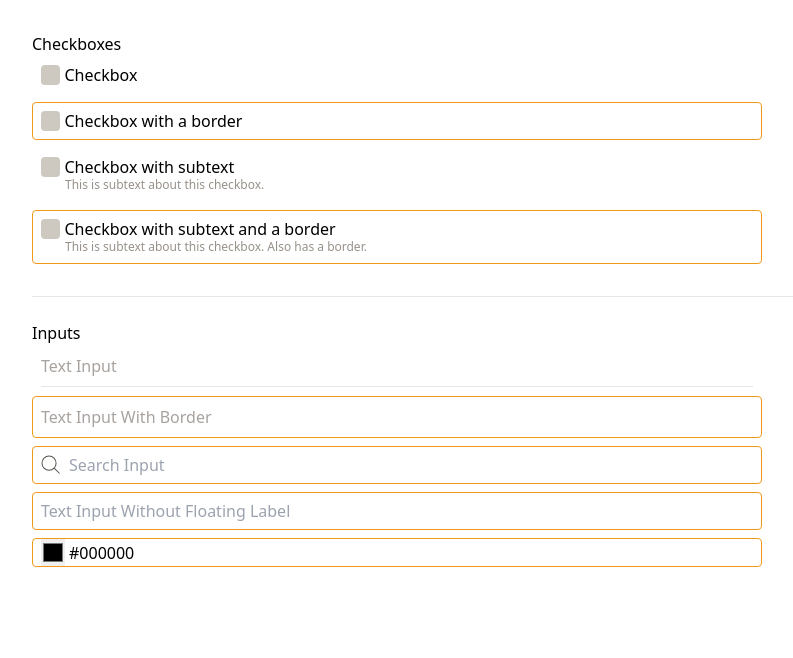
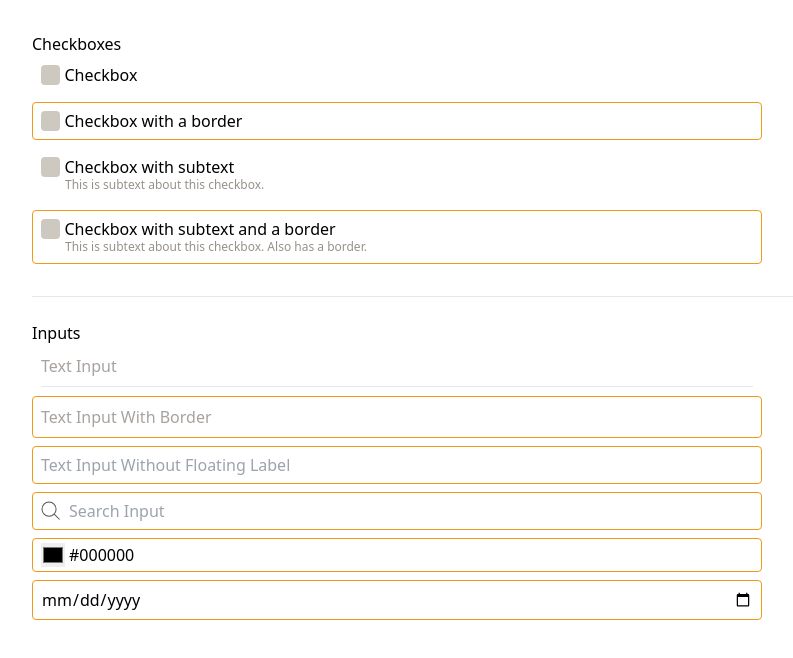
Before and after one commit to ks-rjjones/component-library, a React (Vite) app: page / in a window 1280 px wide. Shown: the top 658 px of the page, without its empty margins (0-793 px from the left). Built offline with nearby package versions, Linux system fonts and the light colour scheme.

Commit message:
add date + fixes

```diff
--- a/src/App.tsx
+++ b/src/App.tsx
@@ -8,6 +8,7 @@ function App() {
   const [textInput, setTextInput] = useState("");
   const [searchInput, setSearchInput] = useState("");
   const [colorInput, setColorInput] = useState("");
+  const [dateInput, setDateInput] = useState("");
 
   const Spacer = () => <div className="my-2" />;
 
@@ -58,15 +59,6 @@ function App() {
         />
         <Spacer />
         <Input
-          inputName="searchInput"
-          label="Search Input"
-          type="search"
-          value={searchInput}
-          onChange={setSearchInput}
-          border
-        />
-        <Spacer />
-        <Input
           inputName="textInputWithoutFloatingLabel"
           label="Text Input Without Floating Label"
           type="text"
@@ -74,6 +66,15 @@ function App() {
           onChange={setTextInput}
           border
           noFloat
+        />
+        <Spacer />
+        <Input
+          inputName="searchInput"
+          label="Search Input"
+          type="search"
+          value={searchInput}
+          onChange={setSearchInput}
+          border
         />
         <Spacer />
         <Input
@@ -86,6 +87,15 @@ function App() {
           noFloat
         />
         <Spacer />
+        <Input
+          inputName="dateInput"
+          label="Date Input"
+          type="date"
+          value={dateInput}
+          onChange={setDateInput}
+          noFloat
+          border
+        />
         <Spacer />
       </div>
     </>
--- a/src/components/Input.tsx
+++ b/src/components/Input.tsx
@@ -42,9 +42,49 @@ export default function Input(p: IInputProps) {
 
   const [isFocused, setIsFocused] = useState(false);
 
+  const isColor = useMemo(() => p.type === "color", [p.type]);
+  const isDate = useMemo(() => p.type === "date", [p.type]);
+  const _isDateTime = useMemo(() => p.type === "datetime-local", [p.type]);
+  const _isEmail = useMemo(() => p.type === "email", [p.type]);
+  const _isFile = useMemo(() => p.type === "file", [p.type]);
+  const _isHidden = useMemo(() => p.type === "hidden", [p.type]);
+  const _isMonth = useMemo(() => p.type === "month", [p.type]);
+  const _isNumber = useMemo(() => p.type === "number", [p.type]);
+  const _isPassword = useMemo(() => p.type === "password", [p.type]);
+  const isSearch = useMemo(() => p.type === "search", [p.type]);
+  const _isTel = useMemo(() => p.type === "tel", [p.type]);
+  const isText = useMemo(() => p.type === "text", [p.type]);
+  const _isTime = useMemo(() => p.type === "time", [p.type]);
+  const _isUrl = useMemo(() => p.type === "url", [p.type]);
+  const _isWeek = useMemo(() => p.type === "week", [p.type]);
+
+  const colorPadding = useMemo(() => {
+    return `${isColor ? (p.noFloat ? "my-1 !p-0" : "mt-4 !p-0 mb-0.5") : ""}`;
+  }, [isColor, p.noFloat]);
+
+  const colorSize = useMemo(() => {
+    return `${isColor ? "size-6" : "w-full"}`;
+  }, [isColor]);
+
+  const labelPos = useMemo(() => {
+    return `${p.value || isFocused || isColor || isDate ? "translate-y-0.5" : "translate-y-3"}`;
+  }, [p.value, isFocused, isColor, isDate]);
+
+  const labelSize = useMemo(() => {
+    return `${p.value || isFocused || isColor || isDate ? "text-xs	" : "text-base"}`;
+  }, [p.value, isFocused, isColor, isDate]);
+
+  const labelVisibility = useMemo(() => {
+    return `${(p.noFloat || p.type === "search") && "hidden"}`;
+  }, [p.noFloat, p.type]);
+
   const searchFont = useMemo(() => {
     return `${p.helperText && p.type === "search" && "placeholder:italic placeholder:text-stone-400"}`;
   }, [p.helperText, p.type]);
+
+  const searchPadding = useMemo(() => {
+    return `${p.noFloat || p.type === "search" ? "py-1.5" : "pt-4"}`;
+  }, [p.noFloat, p.type]);
 
   const SearchIcon = () => {
     return (
@@ -67,30 +107,6 @@ export default function Input(p: IInputProps) {
     );
   };
 
-  const colorPadding = useMemo(() => {
-    return `${p.type === "color" ? "!p-0" : ""}`;
-  }, [p.type]);
-
-  const colorWidth = useMemo(() => {
-    return `${p.type === "color" ? "w-6" : "w-full"}`;
-  }, [p.type]);
-
-  const searchPadding = useMemo(() => {
-    return `${p.noFloat || p.type === "search" ? "py-1.5" : "pt-4"}`;
-  }, [p.noFloat, p.type]);
-
-  const labelPos = useMemo(() => {
-    return `${p.value || isFocused ? "translate-y-0.5" : "translate-y-3"}`;
-  }, [p.value, isFocused]);
-
-  const labelSize = useMemo(() => {
-    return `${p.value || isFocused ? "text-xs	" : "text-base"}`;
-  }, [p.value, isFocused]);
-
-  const labelVisibility = useMemo(() => {
-    return `${(p.noFloat || p.type === "search") && "hidden"}`;
-  }, [p.noFloat, p.type]);
-
   return (
     <div
       className={`items-start rounded border border-transparent px-2 py-0 ${p.border && "!border-primary-500"}`}
@@ -107,9 +123,9 @@ export default function Input(p: IInputProps) {
           <input
             id={inputId}
             type={p.type as string}
-            value={p.value || p.type === "color" ? "#000000" : ""}
-            placeholder={p.noFloat || p.type === "search" ? p.label : ""}
-            className={`my-0 ${colorPadding} ${colorWidth} ${searchPadding} outline-none ${searchFont}`}
+            value={isColor && !p.value ? "#000000" : p.value}
+            placeholder={p.noFloat || isSearch ? p.label : ""}
+            className={`my-0 ${colorPadding} ${colorSize} ${searchPadding} outline-none ${searchFont}`}
             onFocus={() => setIsFocused(true)}
             onBlur={() => setIsFocused(false)}
             onChange={(e) => {
@@ -119,7 +135,11 @@ export default function Input(p: IInputProps) {
               }
             }}
           />
-          {p.type === "color" && <span className="ml-1">{p.value || "#000000"}</span>}
+          {isColor && (
+            <span className={`${p.noFloat ? "my-1 ml-1" : "ml-1 mt-4"}`}>
+              {p.value || "#000000"}
+            </span>
+          )}
         </div>
       </div>
       {!p.border && <hr />}
```
Also changed, not shown: src/components/css/input.css (+2 -1 lines).
